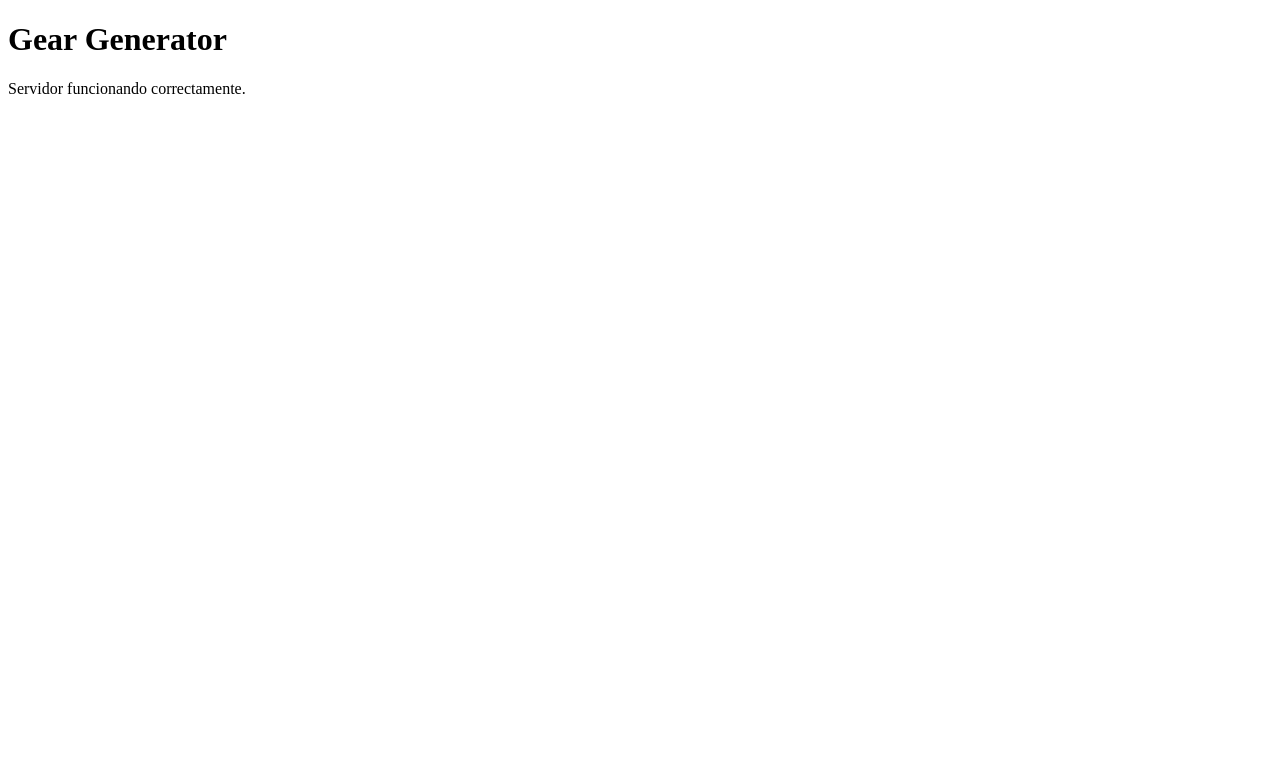
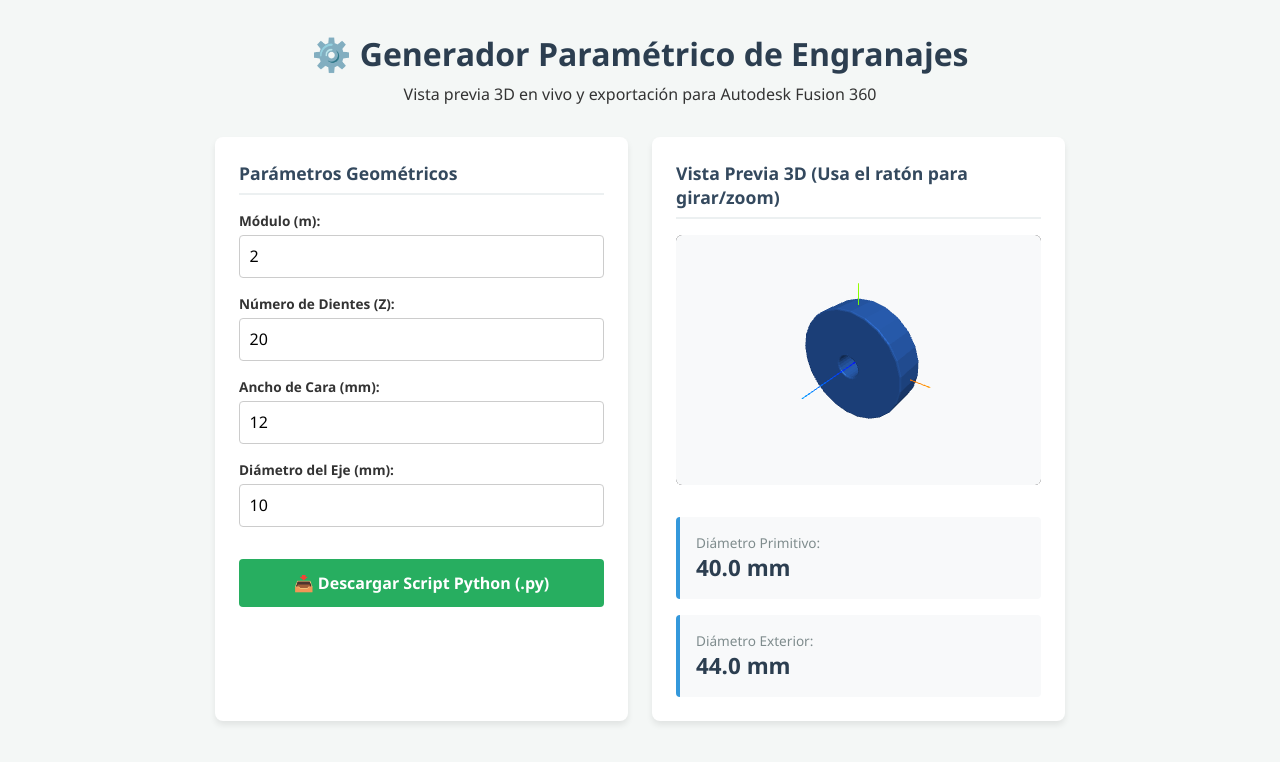
Before and after one commit to WilmerJT/Engranaje, a website: page public/index.html in a window 1280 px wide. Drawn offline with nearby package versions, Linux system fonts and the light colour scheme.

Commit message:
feat: interfaz web interactiva con visor 3D dinamico en Three.js y descarga de script

```diff
--- /dev/null
+++ b/public/app.js
@@ -0,0 +1,179 @@
+document.addEventListener('DOMContentLoaded', () => {
+  // -------------------------------------------------------------
+  // 1. CONFIGURACIÓN INICIAL DE THREE.JS (Escena, Cámara, Luces)
+  // -------------------------------------------------------------
+  const container = document.getElementById('canvas-container');
+
+  // Escena
+  const scene = new THREE.Scene();
+  scene.background = new THREE.Color(0xf8f9fa); // Blanco / Gris muy claro
+
+  // Cámara
+  const camera = new THREE.PerspectiveCamera(
+    45,
+    container.clientWidth / container.clientHeight,
+    0.1,
+    1000
+  );
+  camera.position.set(60, 60, 80); // Posición diagonal (perspectiva 3D)
+
+  // Renderizador
+  const renderer = new THREE.WebGLRenderer({ antialias: true });
+  renderer.setSize(container.clientWidth, container.clientHeight);
+  container.appendChild(renderer.domElement);
+
+  // Controles de Ratón (Girar, Zoom, Pan)
+  const controls = new THREE.OrbitControls(camera, renderer.domElement);
+  controls.enableDamping = true; // Rotación suave
+
+  // Luces
+  const ambientLight = new THREE.AmbientLight(0xffffff, 0.6);
+  scene.add(ambientLight);
+
+  const dirLight = new THREE.DirectionalLight(0xffffff, 0.8);
+  dirLight.position.set(50, 100, 50);
+  scene.add(dirLight);
+
+  // Opcional: Ejes X (rojo), Y (verde), Z (azul)
+  const axesHelper = new THREE.AxesHelper(30);
+  scene.add(axesHelper);
+  // -------------------------
+  // ------------------------------------
+  // 2. CREACIÓN DEL OBJETO ENGRANAJE (Cilindro Paramétrico)
+  // -------------------------------------------------------------
+  let gearMesh = null;
+
+  function createGear3D(outerRadius, boreRadius, width) {
+    // Si ya existe un objeto en la escena, lo borramos antes de crear el nuevo
+    if (gearMesh) scene.remove(gearMesh);
+
+    // Creamos la forma 2D (Círculo exterior con agujero para el eje)
+    const shape = new THREE.Shape();
+    shape.absarc(0, 0, outerRadius, 0, Math.PI * 2, false);
+
+    if (boreRadius > 0) {
+      const holePath = new THREE.Path();
+      holePath.absarc(0, 0, boreRadius, 0, Math.PI * 2, true);
+      shape.holes.push(holePath);
+    }
+
+    // Extrusión 3D (Ancho del engranaje)
+    const extrudeSettings = {
+      depth: width,
+      bevelEnabled: true,
+      bevelSegments: 2,
+      steps: 1,
+      bevelSize: 0.5,
+      bevelThickness: 0.5
+    };
+
+    const geometry = new THREE.ExtrudeGeometry(shape, extrudeSettings);
+
+    // Material metálico tipo Fusion 360
+    const material = new THREE.MeshStandardMaterial({
+      color: 0x3a86ff, // Azul metálico
+      metalness: 0.5,
+      roughness: 0.3
+    });
+
+    gearMesh = new THREE.Mesh(geometry, material);
+
+    // Centrar la extrusión en el origen
+    geometry.center();
+    scene.add(gearMesh);
+  }
+
+  // -------------------------------------------------------------
+  // 3. BUCLE DE ANIMACIÓN (Renderizar continuamente)
+  // -------------------------------------------------------------
+  function animate() {
+    requestAnimationFrame(animate);
+    controls.update(); // Actualizar interacción del ratón
+
+    // Opcional: hacer que gire lentamente solo para demostración
+    if (gearMesh) gearMesh.rotation.z += 0.005;
+
+    renderer.render(scene, camera);
+  }
+  animate();
+
+  // Reajustar vista si la ventana cambia de tamaño
+  window.addEventListener('resize', () => {
+    camera.aspect = container.clientWidth / container.clientHeight;
+    camera.updateProjectionMatrix();
+    renderer.setSize(container.clientWidth, container.clientHeight);
+  });
+
+  // -------------------------------------------------------------
+  // 4. LÓGICA DE FORMULARIO Y ACTUALIZACIÓN EN TIEMPO REAL
+  // -------------------------------------------------------------
+  const form = document.getElementById('gearForm');
+  const moduleInput = document.getElementById('module');
+  const teethInput = document.getElementById('teeth');
+  const widthInput = document.getElementById('width');
+  const boreInput = document.getElementById('bore');
+
+  const calcPitch = document.getElementById('calcPitch');
+  const calcOuter = document.getElementById('calcOuter');
+
+  function updateAll() {
+    const m = parseFloat(moduleInput.value) || 1;
+    const z = parseInt(teethInput.value) || 10;
+    const width = parseFloat(widthInput.value) || 10;
+    const bore = parseFloat(boreInput.value) || 0;
+
+    const pitchDiameter = m * z;
+    const outerDiameter = m * (z + 2);
+
+    calcPitch.textContent = `${pitchDiameter.toFixed(1)} mm`;
+    calcOuter.textContent = `${outerDiameter.toFixed(1)} mm`;
+
+    // Re-dibujar el engranaje 3D dinámicamente según los inputs
+    const outerRadius = outerDiameter / 2;
+    const boreRadius = bore / 2;
+    createGear3D(outerRadius, boreRadius, width);
+
+  }
+
+  // Eventos de entrada
+  moduleInput.addEventListener('input', updateAll);
+  teethInput.addEventListener('input', updateAll);
+  widthInput.addEventListener('input', updateAll);
+  boreInput.addEventListener('input', updateAll);
+
+  // Envío del Formulario (Descargar .py)
+  form.addEventListener('submit', async (e) => {
+    e.preventDefault();
+    const payload = {
+      module: parseFloat(moduleInput.value),
+      teeth: parseInt(teethInput.value),
+      width: parseFloat(widthInput.value),
+      bore: parseFloat(boreInput.value)
+    };
+
+    try {
+      const response = await fetch('/api/generate-script', {
+        method: 'POST',
+        headers: { 'Content-Type': 'application/json' },
+        body: JSON.stringify(payload)
+      });
+
+      if (!response.ok) throw new Error('Error al generar el archivo');
+
+      const blob = await response.blob();
+      const url = window.URL.createObjectURL(blob);
+      const a = document.createElement('a');
+      a.href = url;
+      a.download = `engranaje_m${payload.module}_z${payload.teeth}.py`;
+      document.body.appendChild(a);
+      a.click();
+      a.remove();
+      window.URL.revokeObjectURL(url);
+    } catch (err) {
+      alert('Error: ' + err.message);
+    }
+  });
+
+  // Render inicial
+  updateAll();
+});
--- a/public/index.html
+++ b/public/index.html
@@ -1,15 +1,68 @@
 <!DOCTYPE html>
 <html lang="es">
 <head>
-    <meta charset="UTF-8">
-    <title>Gear Generator</title>
+  <meta charset="UTF-8">
+  <meta name="viewport" content="width=device-width, initial-scale=1.0">
+  <title>Generador de Engranajes 3D</title>
+  <link rel="stylesheet" href="style.css">
+
+  <script src="https://cdnjs.cloudflare.com/ajax/libs/three.js/r128/three.min.js"></script>
+  <script src="https://cdn.jsdelivr.net/npm/three@0.128.0/examples/js/controls/OrbitControls.js"></script>
 </head>
+<body>
+  <div class="container">
+    <header>
+      <h1>⚙️ Generador Paramétrico de Engranajes</h1>
+      <p>Vista previa 3D en vivo y exportación para Autodesk Fusion 360</p>
+    </header>
 
-<body>
+    <main class="content">
+      <form id="gearForm" class="card">
+        <h2>Parámetros Geométricos</h2>
 
-    <h1>Gear Generator</h1>
+        <div class="form-group">
+          <label for="module">Módulo (m):</label>
+          <input type="number" id="module" name="module" value="2" step="0.5" min="0.5" required>
+        </div>
 
-    <p>Servidor funcionando correctamente.</p>
+        <div class="form-group">
+          <label for="teeth">Número de Dientes (Z):</label>
+          <input type="number" id="teeth" name="teeth" value="20" min="6" max="200" required>
+        </div>
 
+        <div class="form-group">
+          <label for="width">Ancho de Cara (mm):</label>
+          <input type="number" id="width" name="width" value="12" min="1" required>
+        </div>
+
+        <div class="form-group">
+          <label for="bore">Diámetro del Eje (mm):</label>
+          <input type="number" id="bore" name="bore" value="10" min="0" required>
+        </div>
+
+        <button type="submit" class="btn-primary">
+          📥 Descargar Script Python (.py)
+        </button>
+      </form>
+
+      <div class="card viewer-card">
+        <h2>Vista Previa 3D (Usa el ratón para girar/zoom)</h2>
+        <div id="canvas-container"></div>
+
+        <div class="stat-grid">
+          <div class="stat-box">
+            <span class="label">Diámetro Primitivo:</span>
+            <span id="calcPitch" class="value">40 mm</span>
+          </div>
+          <div class="stat-box">
+            <span class="label">Diámetro Exterior:</span>
+            <span id="calcOuter" class="value">44 mm</span>
+          </div>
+        </div>
+      </div>
+    </main>
+  </div>
+
+  <script src="app.js"></script>
 </body>
 </html>
--- /dev/null
+++ b/public/style.css
@@ -0,0 +1,130 @@
+* {
+  box-sizing: border-box;
+  margin: 0;
+  padding: 0;
+  font-family: 'Segoe UI', Tahoma, Geneva, Verdana, sans-serif;
+}
+
+body {
+  background-color: #f4f7f6;
+  color: #333;
+  padding: 2rem 1rem;
+}
+
+.container {
+  max-width: 850px;
+  margin: 0 auto;
+}
+
+header {
+  text-align: center;
+  margin-bottom: 2rem;
+}
+
+header h1 {
+  color: #2c3e50;
+  margin-bottom: 0.5rem;
+}
+
+.content {
+  display: grid;
+  grid-template-columns: 1fr 1fr;
+  gap: 1.5rem;
+}
+
+@media (max-width: 650px) {
+  .content { grid-template-columns: 1fr; }
+}
+
+.card {
+  background: white;
+  padding: 1.5rem;
+  border-radius: 8px;
+  box-shadow: 0 4px 6px rgba(0,0,0,0.08);
+}
+
+.card h2 {
+  font-size: 1.1rem;
+  margin-bottom: 1rem;
+  color: #34495e;
+  border-bottom: 2px solid #ecf0f1;
+  padding-bottom: 0.5rem;
+}
+
+.form-group {
+  margin-bottom: 1rem;
+}
+
+.form-group label {
+  display: block;
+  margin-bottom: 0.3rem;
+  font-weight: 600;
+  font-size: 0.85rem;
+}
+
+.form-group input {
+  width: 100%;
+  padding: 0.6rem;
+  border: 1px solid #ccc;
+  border-radius: 4px;
+  font-size: 1rem;
+}
+
+.btn-primary {
+  width: 100%;
+  padding: 0.8rem;
+  background-color: #27ae60;
+  color: white;
+  border: none;
+  border-radius: 4px;
+  font-size: 1rem;
+  font-weight: bold;
+  cursor: pointer;
+  transition: background 0.2s;
+  margin-top: 1rem;
+}
+
+.btn-primary:hover {
+  background-color: #219150;
+}
+
+.stat-grid {
+  display: flex;
+  flex-direction: column;
+  gap: 1rem;
+  margin-top: 1rem;
+}
+
+.stat-box {
+  background: #f8f9fa;
+  padding: 1rem;
+  border-left: 4px solid #3498db;
+  border-radius: 4px;
+}
+
+.stat-box .label {
+  display: block;
+  font-size: 0.85rem;
+  color: #7f8c8d;
+}
+
+.stat-box .value {
+  font-size: 1.4rem;
+  font-weight: bold;
+  color: #2c3e50;
+}
+
+/* Estilos para el visor 3D de Three.js */
+.viewer-card {
+  display: flex;
+  flex-direction: column;
+}
+
+#canvas-container {
+  width: 100%;
+  height: 250px;
+  background-color: #1e1e1e; /* Fondo oscuro estilo Fusion 360 */
+  border-radius: 6px;
+  overflow: hidden;
+  margin-bottom: 1rem;
+}
```
Also changed, not shown: READM.md (+5 -6 lines).
